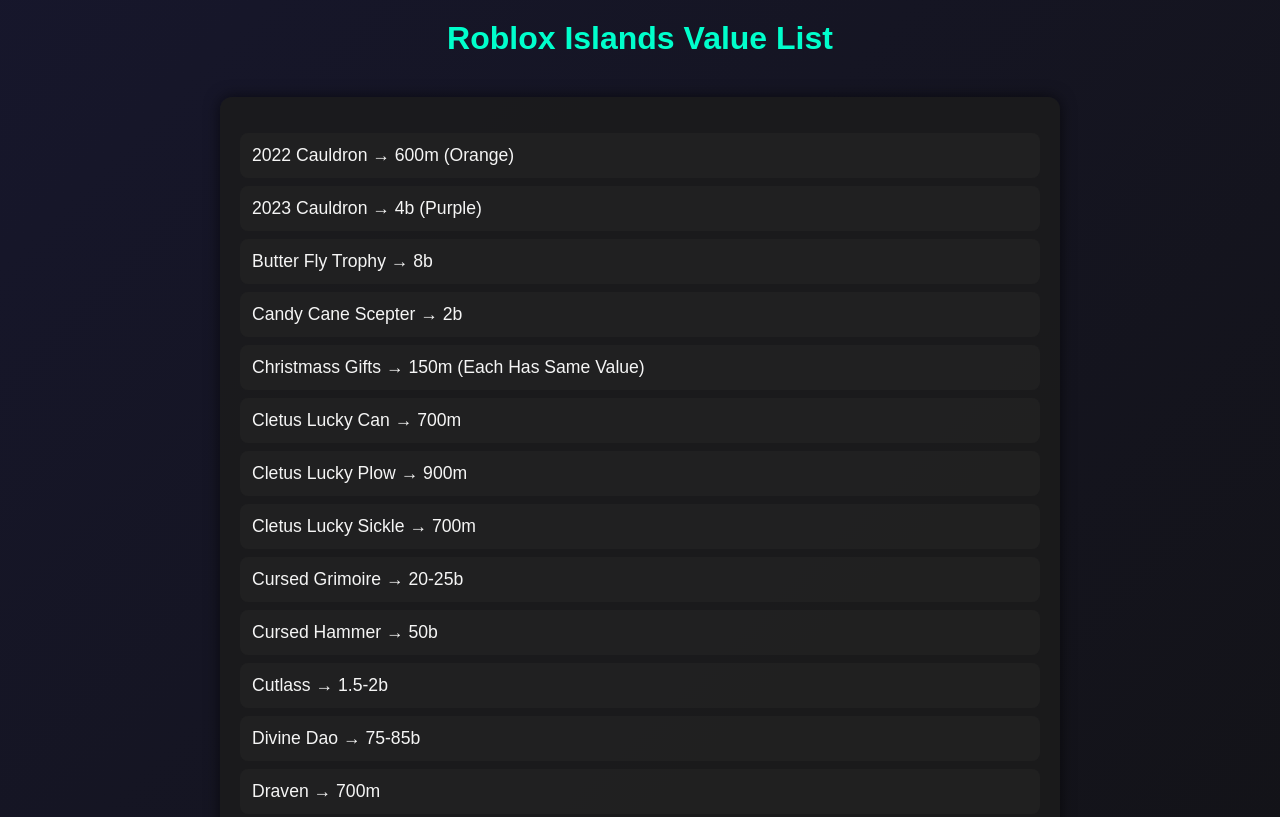
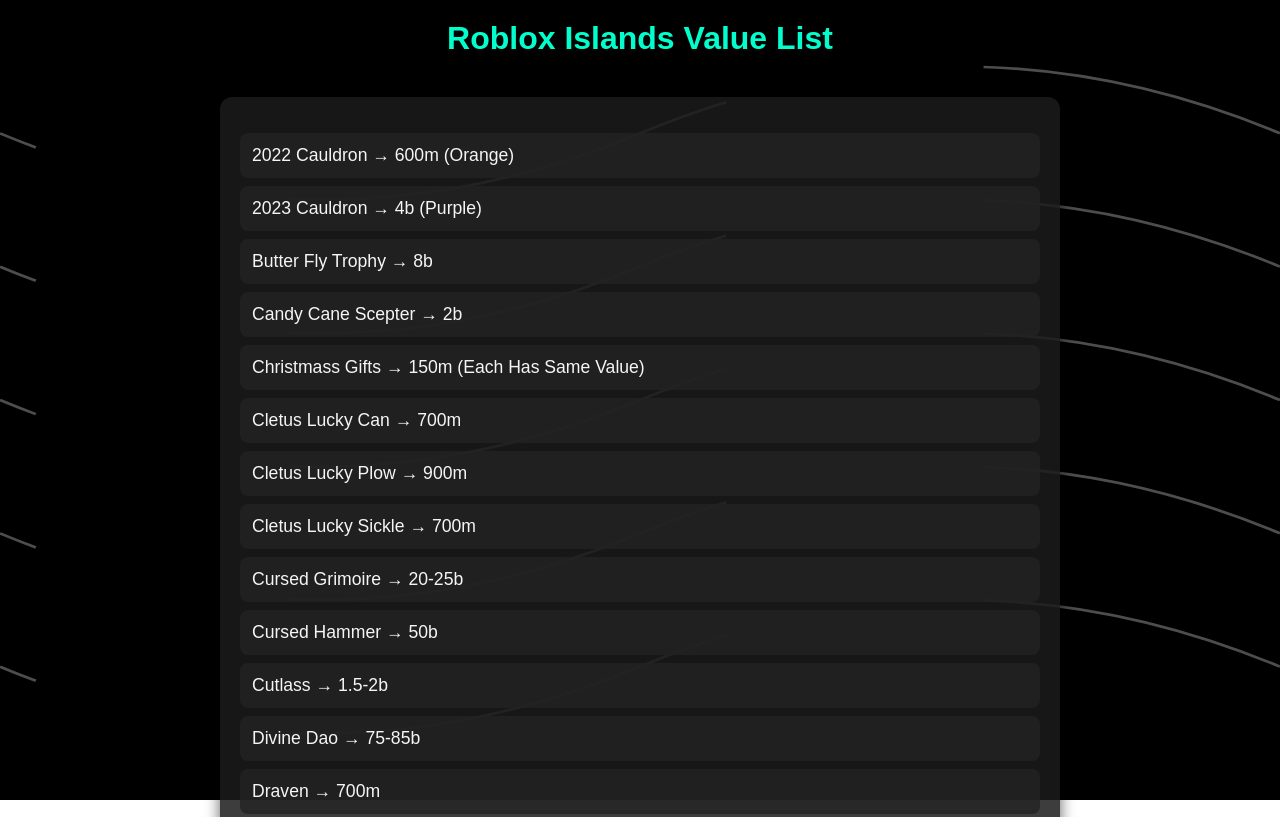
Before and after one commit to cioxz/Value-List, a plain HTML site: page index.html in a window 1280 px wide. Shown: the top 817 px of the page. Drawn offline with Linux system fonts and the light colour scheme.

Commit message:
Update index.html

```diff
--- a/index.html
+++ b/index.html
@@ -5,24 +5,51 @@
   <meta name="viewport" content="width=device-width, initial-scale=1.0">
   <title>Roblox Islands Value List</title>
   <style>
-    /* Animated gradient background */
+    /* Reset */
     body {
-      font-family: Arial, sans-serif;
       margin: 0;
       padding: 0;
-      min-height: 100vh;
-      background: linear-gradient(-45deg, #1e1e1e, #121212, #1a1a40, #2a1a40);
-      background-size: 400% 400%;
-      animation: gradientBG 15s ease infinite;
+      font-family: Arial, sans-serif;
       color: #f5f5f5;
+      overflow-x: hidden;
     }
 
-    @keyframes gradientBG {
-      0% {background-position: 0% 50%;}
-      50% {background-position: 100% 50%;}
-      100% {background-position: 0% 50%;}
+    /* Animated stripe background */
+    .background {
+      position: fixed;
+      top: 0;
+      left: 0;
+      width: 100%;
+      height: 100%;
+      z-index: -1;
+      background: black;
     }
 
+    svg {
+      width: 100%;
+      height: 100%;
+    }
+
+    path {
+      fill: none;
+      stroke: white;
+      stroke-width: 2;
+      opacity: 0.3;
+      animation: move 6s ease-in-out infinite alternate;
+    }
+
+    @keyframes move {
+      0% {
+        stroke-dasharray: 50 400;
+        stroke-dashoffset: 0;
+      }
+      100% {
+        stroke-dasharray: 300 150;
+        stroke-dashoffset: -200;
+      }
+    }
+
+    /* Content styling */
     header {
       text-align: center;
       padding: 20px;
@@ -34,7 +61,7 @@
     .container {
       max-width: 800px;
       margin: 20px auto;
-      background: rgba(28, 28, 28, 0.85); /* semi-transparent for readability */
+      background: rgba(28, 28, 28, 0.85); /* transparent background for readability */
       padding: 20px;
       border-radius: 12px;
       box-shadow: 0 0 15px rgba(0,0,0,0.6);
@@ -63,6 +90,18 @@
   </style>
 </head>
 <body>
+  <!-- Animated background -->
+  <div class="background">
+    <svg viewBox="0 0 800 600" preserveAspectRatio="none">
+      <path d="M 0 100 Q 200 200 400 100 T 800 100" />
+      <path d="M 0 200 Q 200 300 400 200 T 800 200" />
+      <path d="M 0 300 Q 200 400 400 300 T 800 300" />
+      <path d="M 0 400 Q 200 500 400 400 T 800 400" />
+      <path d="M 0 500 Q 200 600 400 500 T 800 500" />
+    </svg>
+  </div>
+
+  <!-- Main content -->
   <header>Roblox Islands Value List</header>
   <div class="container">
     <ul>
@@ -111,6 +150,7 @@
       <li>Xmas Shovel → 900m</li>
     </ul>
   </div>
+
   <footer>
     Made by- Ethemcio1999 | Cioxzz USN9J | Discord: Cioxz
   </footer>
```
